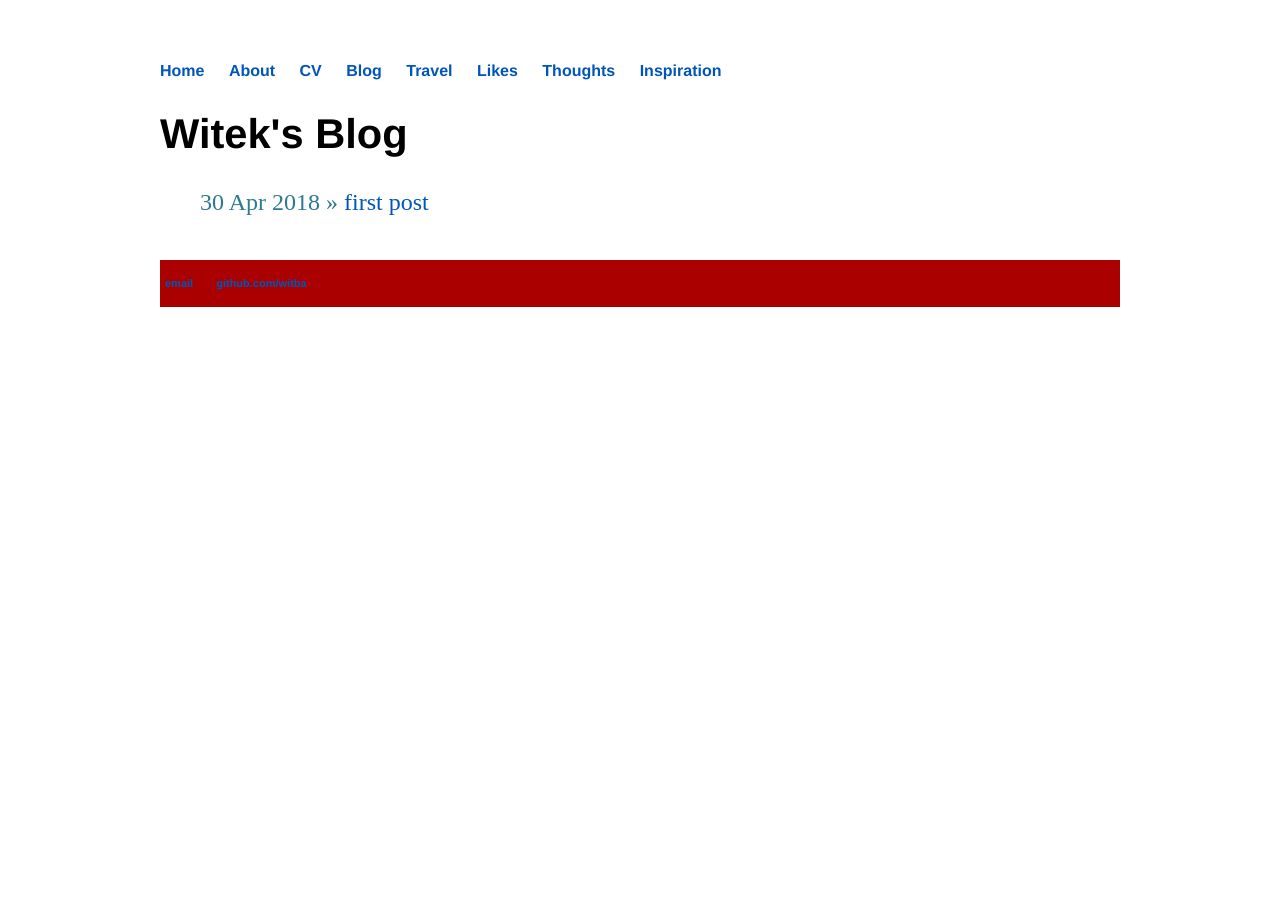
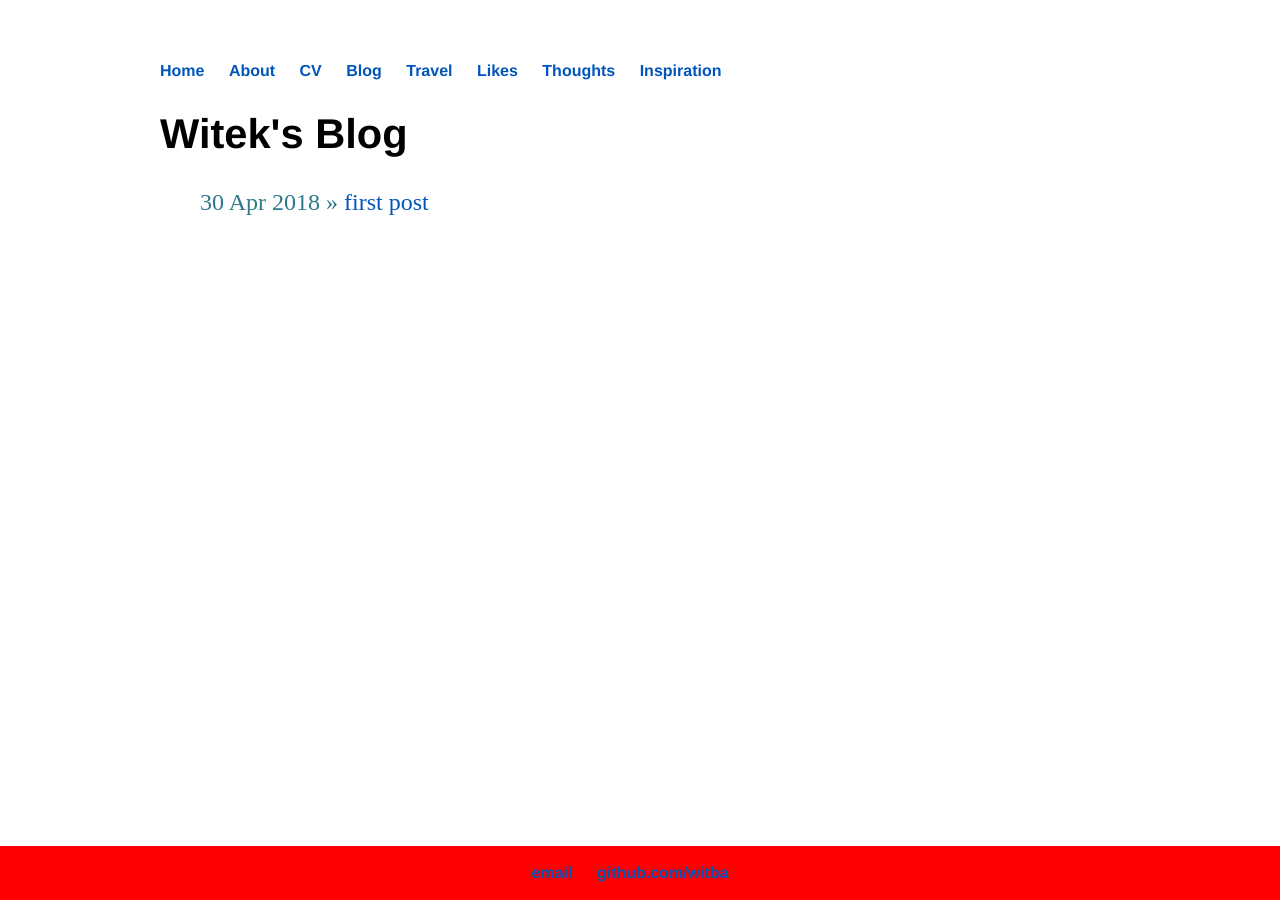
Before and after one commit to witba/witba.github.io, a Jekyll site: the page built from blog/index.html, in a window 1280 px wide. Built offline with Jekyll 4.4.1, drawn with Linux system fonts in a browser that asks for light colours.

Commit message:
Update main.css

```diff
--- a/css/main.css
+++ b/css/main.css
@@ -19,12 +19,20 @@
 nav ul li, footer ul li { display: inline; margin-right: 20px; }
 
 footer {
-  clear: left;
-background: #AA0000;
-padding: 5px;
-font-size: 11px;
-color: #FFFFFF;
+
+    position: fixed;
+    left: 0;
+    bottom: 0;
+    width: 100%;
+    background-color: red;
+    color: white;
+    text-align: center;
 }
+
+<div class="footer">
+  <p>Footer</p>
+</div>
+
 /*  border-top: 1px solid #bcbcbc; font-size: .8em; background: #AA0000;} */
 
 /* Blog */
```
